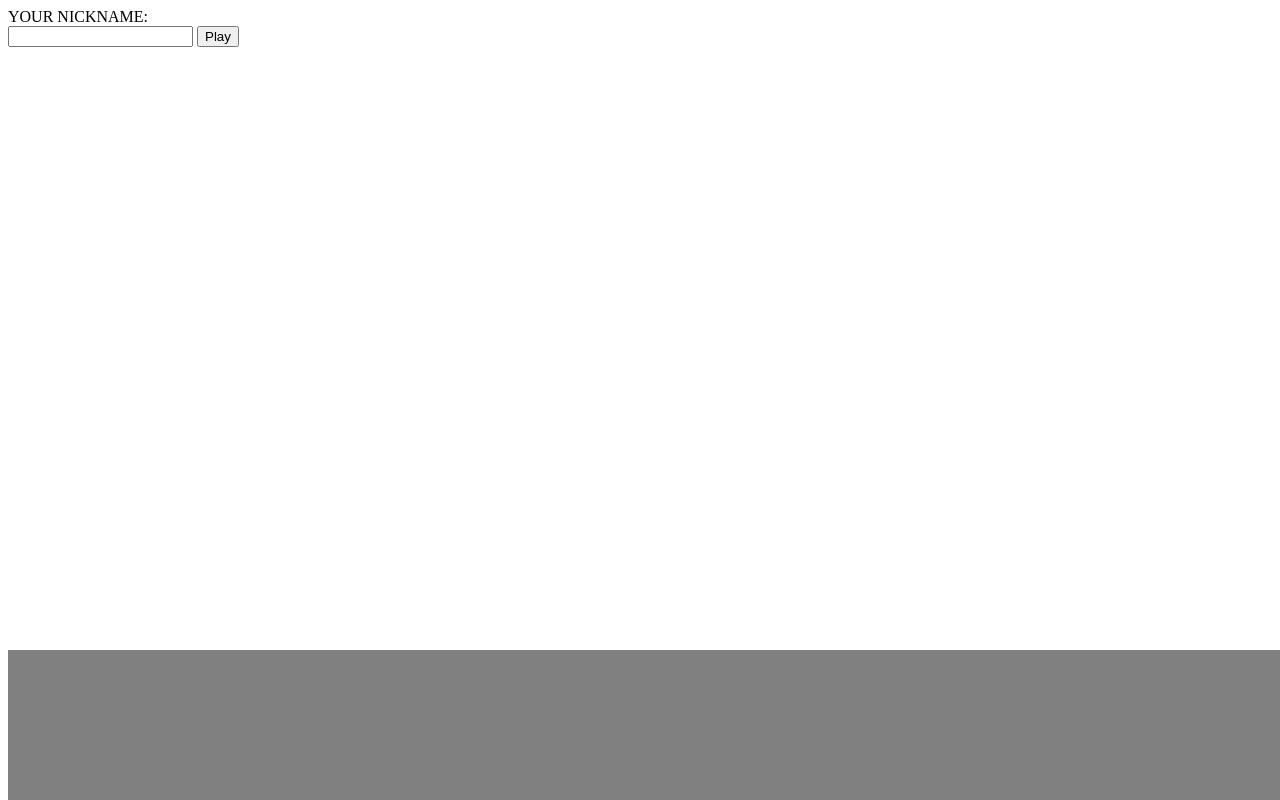
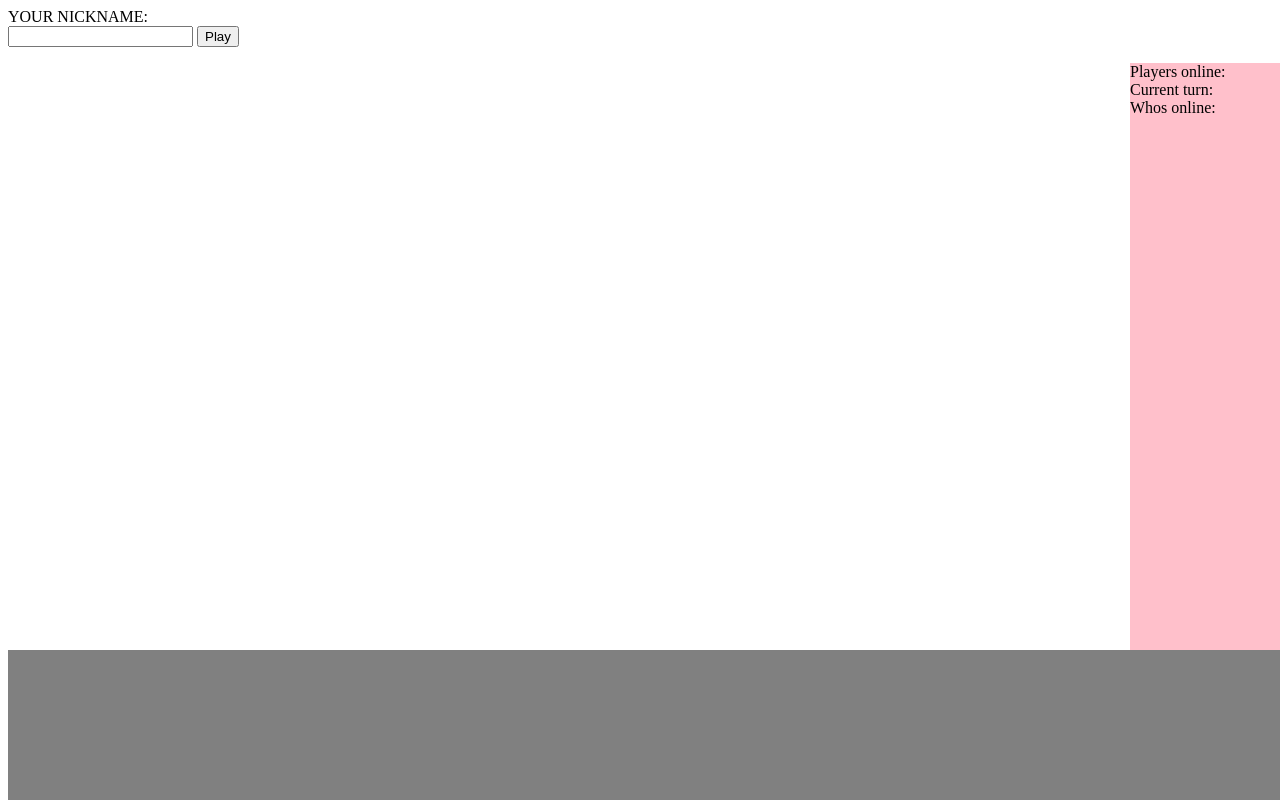
Before and after one commit to netguru-hackathon/worms-vr, a website: page public/index.html in a window 1280 px wide. Drawn offline with nearby package versions, Linux system fonts and the light colour scheme.

Commit message:
add game status box

```diff
--- a/public/index.html
+++ b/public/index.html
@@ -15,6 +15,12 @@
 
     <button class="shoot js-shoot">Shoot!</button>
 
+    <div class="server-info js-server-info">
+      <div class="players-online">Players online: <span class="js-players-online"></span></div>
+      <div class="current-turn">Current turn: <span class="js-current-turn"></span></div>
+      <div class="whos-online">Whos online: <span class="js-whos-online"></span></div>
+    </div>
+
     <div class="debug-info-box js-debug"></div>
     <script src="https://cdnjs.cloudflare.com/ajax/libs/socket.io/2.0.4/socket.io.js"></script>
     <script src="https://ajax.googleapis.com/ajax/libs/jquery/3.2.1/jquery.min.js"></script>
--- a/public/style.css
+++ b/public/style.css
@@ -1,6 +1,14 @@
 .shoot {
   display: none;
   padding: 50px;
+}
+
+.server-info {
+  height: 100%;
+  width: 150px;
+  right: 0;
+  position: fixed;
+  background-color: pink;
 }
 
 .debug-info-box {
```
